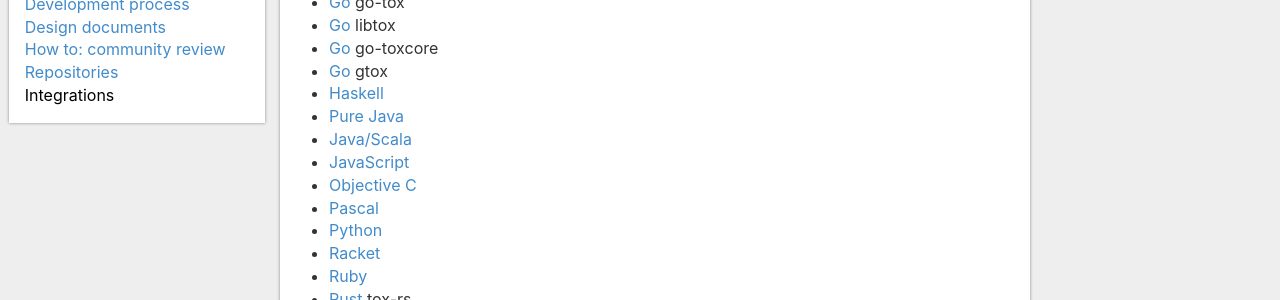
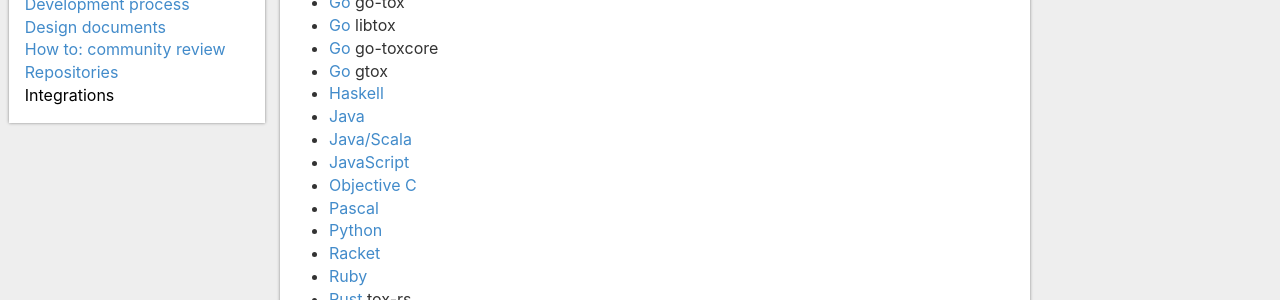
Before and after one commit to TokTok/website, a Jekyll site: the page built from toktok/integrations.md, in a window 1280 px wide and 900 px high, scrolled down 810 px. Shown: the part 169-469 px from the top of the window. Built offline with Jekyll 4.4.1, drawn with Linux system fonts in a browser that asks for light colours.

Commit message:
just "Java"

```diff
--- a/toktok/integrations.md
+++ b/toktok/integrations.md
@@ -48,7 +48,7 @@ yourself to this page.
 *   [Go](https://github.com/kitech/go-toxcore) go-toxcore
 *   [Go](https://github.com/xhebox/gtox) gtox
 *   [Haskell](https://github.com/TokTok/hs-toxcore-c)
-*   [Pure Java](https://github.com/zoff99/java_toxclient_example/tree/master/jni-c-toxcore)
+*   [Java](https://github.com/zoff99/java_toxclient_example/tree/master/jni-c-toxcore)
 *   [Java/Scala](https://github.com/TokTok/jvm-toxcore-c)
 *   [JavaScript](https://github.com/TokTok/js-toxcore-c)
 *   [Objective C](https://github.com/Antidote-for-Tox/objcTox)
```
